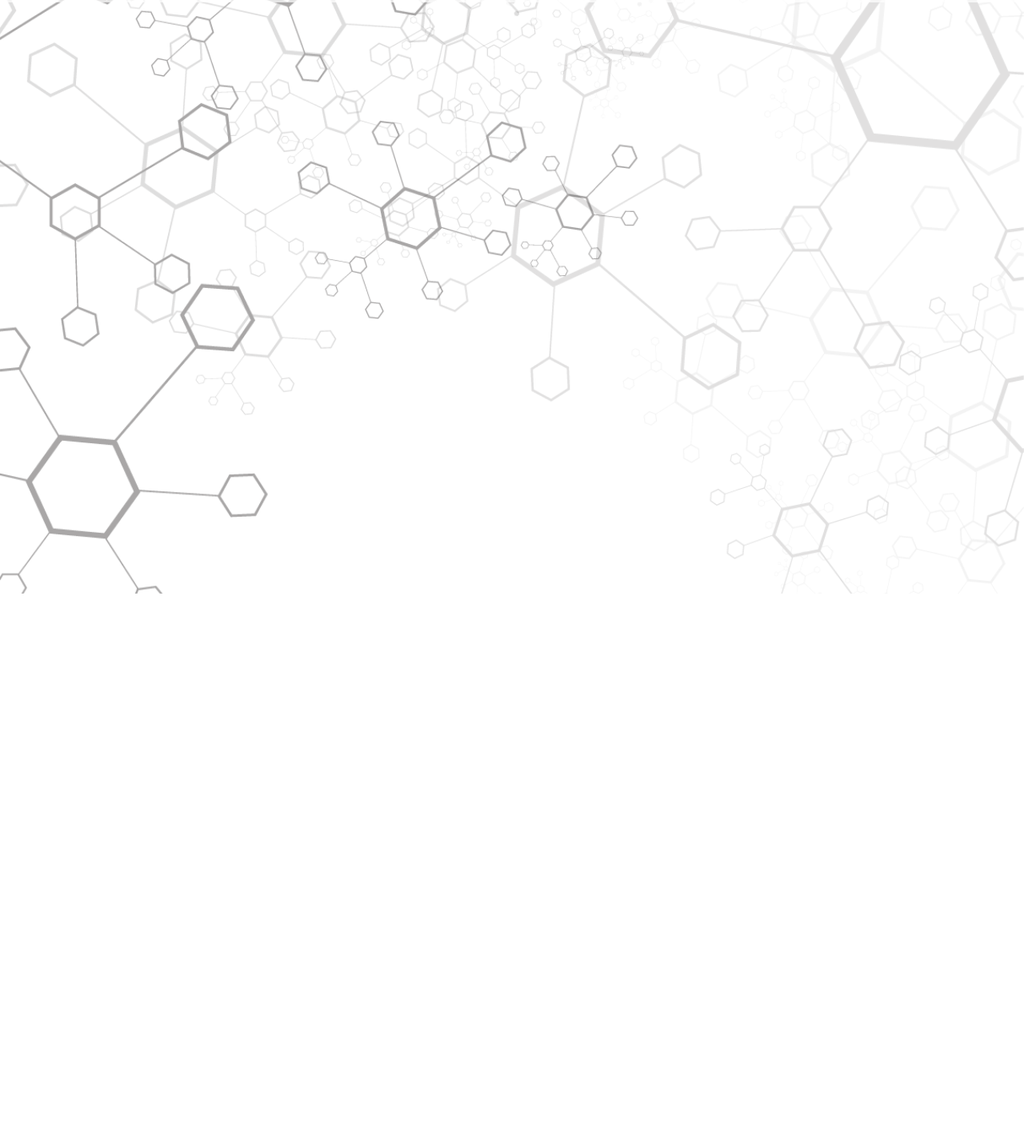
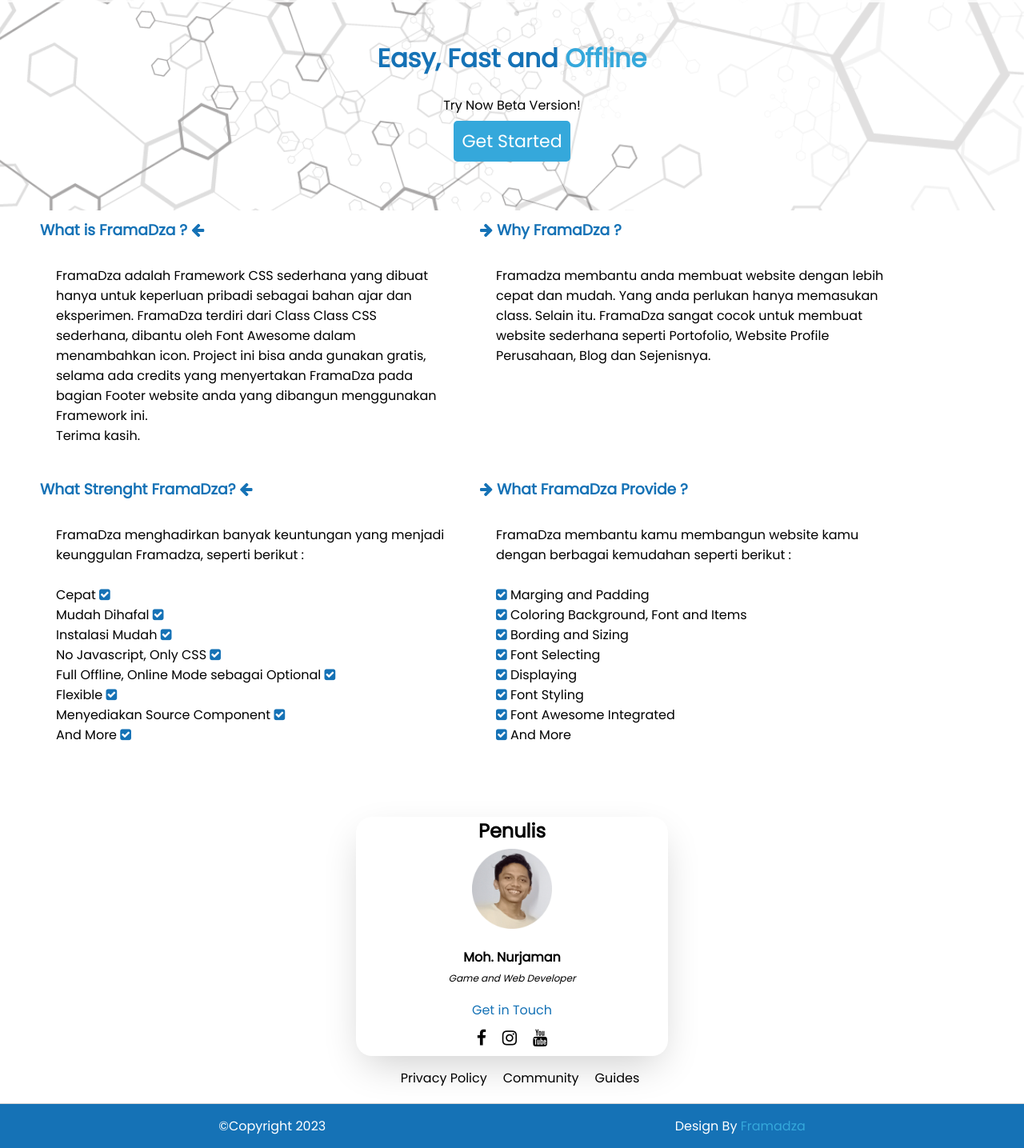
Before and after one commit to dzapena/FramaDza.github.io, a plain HTML site: page index.html in a window 1280 px wide. Shown: the part 58-1493 px from the top of the page at 80% size. Before the commit the page ends 800 px from the top, so only its background shows below. Drawn offline with Linux system fonts and the light colour scheme.

Commit message:
Index update

```diff
--- a/index.html
+++ b/index.html
@@ -9,7 +9,7 @@
 </head>
 <body class="bc-white bg-geo-4">
 	<!-- Header-->
-	<div class="wh-p100 bc-white-t7">
+	<div class="wh-p100 bc-white-t8">
 		<div class="mg-a wh-1200 flex jfc-cn alit-cn">
 			<div class="mg-2 wh-50 rv-txa-center"><img class="wh-50-abs" src="framadza.png"></div>
 			<div class="mg-2 wh-500 rv-txa-center"><h2 class="mg-0 pd-0"><span class="c-blue-1 txs-n">Frama</span><span class="c-blue-2 txs-n">Dza</span></h2></div>
@@ -22,8 +22,102 @@
 		</div>
 	</div>
 	<!-- Head Text-->
-
+	<div class="mg-p100 mg-a pdb-50 pdt-25">
+		<div class="mg-a wh-1200">
+			<div class="mg-20 txa-center">
+				<h1><span class="c-blue-1 txs-n">Easy, Fast and</span> <span class="c-blue-2 txs-n">Offline</span></h1>
+				<p class="txa-center fza-21">Try Now Beta Version!</p>
+				<a class="mg-20 pd-10 br-5 fz-22 c-white bc-blue-2" href="">Get Started</a>
+			</div>
+		</div>
+	</div>
 	<!-- Features-->
-
+	<div class="wh-p100 bc-white">
+		<div class="mg-a wh-1200 flex">
+			<div class="wh-550 rv-txa-right"><h3 class="c-blue-1 mg-10">What is FramaDza ? <i class="fa fa-arrow-left" aria-hidden="true"></i></h3>
+			<p class="mg-30">FramaDza adalah Framework CSS sederhana yang dibuat hanya untuk keperluan pribadi sebagai bahan ajar dan eksperimen.
+				FramaDza terdiri dari Class Class CSS sederhana, dibantu oleh Font Awesome dalam menambahkan icon. Project ini bisa
+				anda gunakan gratis, selama ada credits yang menyertakan FramaDza pada bagian Footer website anda yang dibangun
+				menggunakan Framework ini. <br>Terima kasih.</p></div>
+			<div class="wh-550"><h3 class="c-blue-1 mg-10"><i class="fa fa-arrow-right" aria-hidden="true"></i> Why FramaDza ?</h3>
+			<p class="mg-30">Framadza membantu anda membuat website dengan lebih cepat dan mudah. Yang anda perlukan hanya memasukan class. Selain
+				itu. FramaDza sangat cocok untuk membuat website sederhana seperti Portofolio, Website Profile Perusahaan, Blog dan
+				Sejenisnya.</p></div>
+		</div>
+	</div>
+	<div class="wh-p100 bc-white pdb-50">
+		<div class="mg-a wh-1200 flex">
+			<div class="wh-550 rv-txa-right">
+				<h3 class="c-blue-1 mg-10">What Strenght FramaDza? <i class="fa fa-arrow-left" aria-hidden="true"></i></h3>
+				<p class="mg-30">
+					FramaDza menghadirkan banyak keuntungan yang menjadi keunggulan Framadza, seperti berikut :<br><br>
+					Cepat <i class="fa fa-check-square c-blue-1" aria-hidden="true"></i> <br>
+					Mudah Dihafal <i class="fa fa-check-square c-blue-1" aria-hidden="true"></i> <br>
+					Instalasi Mudah <i class="fa fa-check-square c-blue-1" aria-hidden="true"></i> <br>
+					No Javascript, Only CSS <i class="fa fa-check-square c-blue-1" aria-hidden="true"></i> <br>
+					Full Offline, Online Mode sebagai Optional <i class="fa fa-check-square c-blue-1" aria-hidden="true"></i> <br>
+					Flexible <i class="fa fa-check-square c-blue-1" aria-hidden="true"></i> <br>
+					Menyediakan Source Component <i class="fa fa-check-square c-blue-1" aria-hidden="true"></i> <br>
+					And More <i class="fa fa-check-square c-blue-1" aria-hidden="true"></i> <br>
+				</p>
+			</div>
+			<div class="wh-550">
+				<h3 class="c-blue-1 mg-10"><i class="fa fa-arrow-right" aria-hidden="true"></i> What FramaDza Provide ?</h3>
+				<p class="mg-30">
+					FramaDza membantu kamu membangun website kamu dengan berbagai kemudahan seperti berikut :<br><br>
+					<i class="fa fa-check-square c-blue-1" aria-hidden="true"></i> Marging and Padding<br>
+					<i class="fa fa-check-square c-blue-1" aria-hidden="true"></i> Coloring Background, Font and Items<br>
+					<i class="fa fa-check-square c-blue-1" aria-hidden="true"></i> Bording and Sizing<br>
+					<i class="fa fa-check-square c-blue-1" aria-hidden="true"></i> Font Selecting<br>
+					<i class="fa fa-check-square c-blue-1" aria-hidden="true"></i> Displaying<br>
+					<i class="fa fa-check-square c-blue-1" aria-hidden="true"></i> Font Styling<br>
+					<i class="fa fa-check-square c-blue-1" aria-hidden="true"></i> Font Awesome Integrated<br>
+					<i class="fa fa-check-square c-blue-1" aria-hidden="true"></i> And More<br>
+				</p>
+			</div>
+		</div>
+	</div>
+	<!-- Author -->
+	<div class="mg-a wh-p100 flex">
+		<div class="mg-a wh-400-abs">
+			<div class="block mg-5 br-5 hva-2 br-20 bc-white">
+				<h2 class="mg-5 mgt-10 txa-center txs-b">Penulis</h2>
+				<div class="mgb-10 txa-center">
+					<img class="wh-100-abs" src="img/dza.png">
+					<p><b>Moh. Nurjaman</b><br>
+						<span class="fz-12 txs-i">Game and Web Developer</span>
+					</p>
+					<a class="mg-10 pd-10 c-blue-1" href="">Get in Touch</a>
+				</div>
+				<div class="flex-abs">
+					<div class="flex-abs mg-a">
+						<div class=""><a href=""><i class="fa fa-facebook fa-lg c-black"></i></a></div>
+						<div class="mgl-20"><a href=""><i class="fa fa-instagram fa-lg c-black"></i></a></div>
+						<div class="mgl-20 mgb-10"><a href=""><i class="fa fa-youtube fa-lg c-black"></i></a></div>
+					</div>
+				</div>
+			</div>
+		</div>
+	</div>
+	<div class="mg-a wh-p100">
+		<div class="flex pdb-10 pdt-10">
+			<div class="flex-abs mg-a">
+				<div class="mgl-20"><a class="c-black" href="">Privacy Policy</a></div>
+				<div class="mgl-20 mgb-10"><a class="c-black" href="">Community</a></div>
+				<div class="mgl-20 mgb-10"><a class="c-black" href="">Guides</a></div>
+			</div>
+		</div>
+	</div>
+	<!-- Footer-->
+	<div class="mg-p100 mg-a bc-blue-1 bs-1">
+		<div class="mg-a wh-1200 flex-abs">
+			<div class="mg-15 flex-abs wh-p100">
+				<div class="mg-a txa-left c-white">&#169;Copyright 2023</div>
+				<div class="mg-a txa-right c-white">
+					Design By <a class="c-blue-2" href="">Framadza</a>
+				</div>
+			</div>
+		</div>
+	</div>
 </body>
 </html>
```
